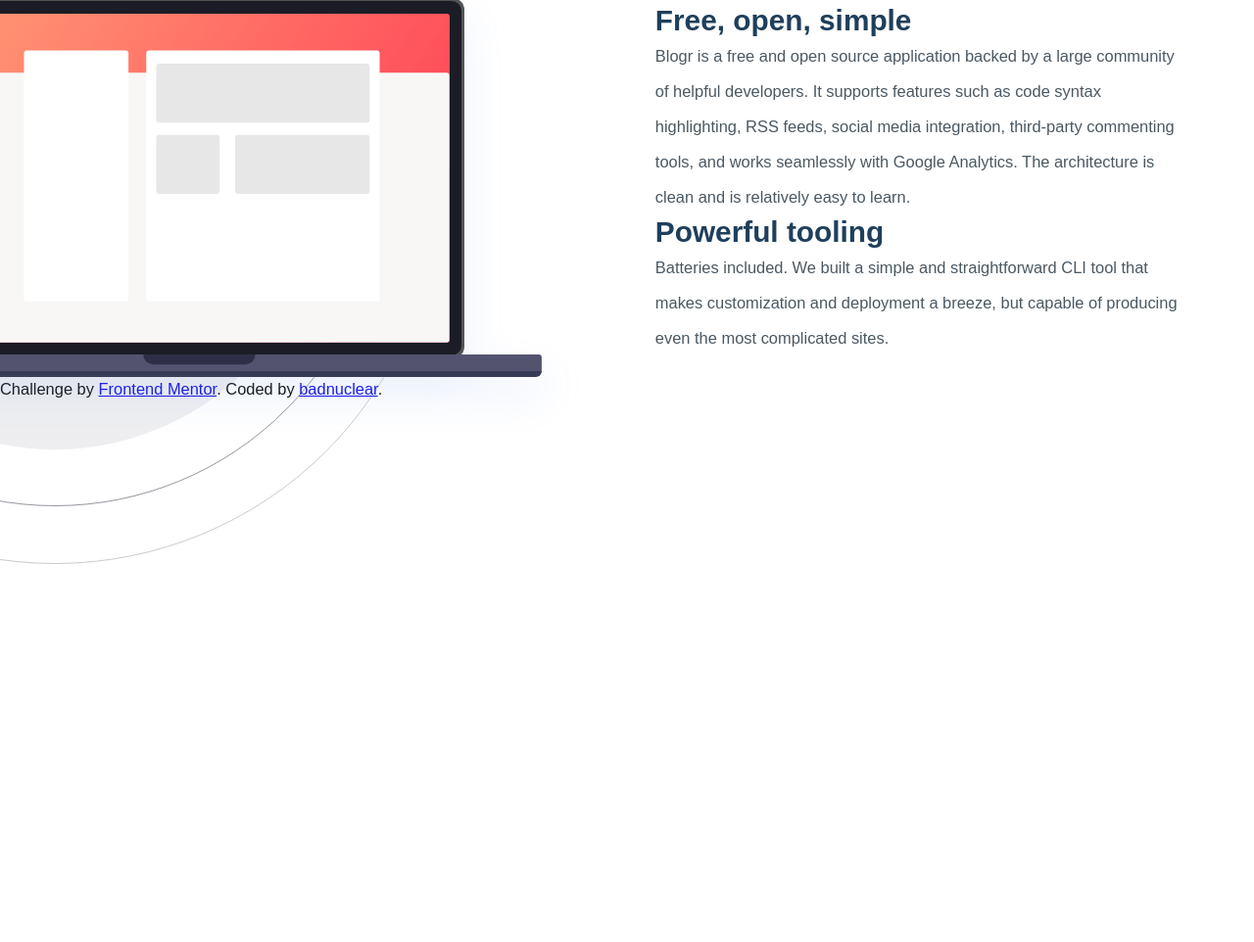
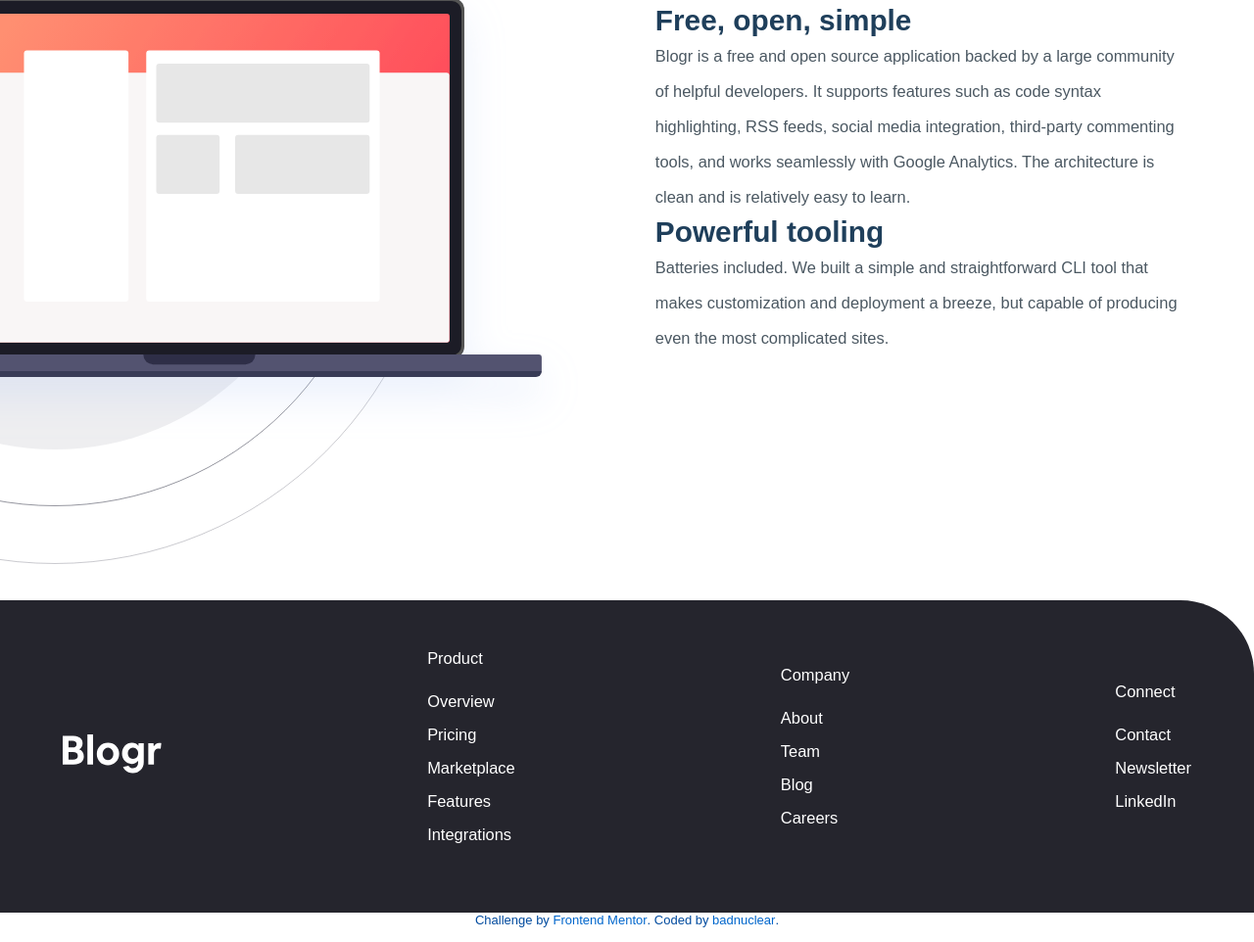
Before and after one commit to badnuclear/blogr-landing-page-main, a plain HTML site: page index.html in a window 1280 px wide. Shown: the part 2118-3080 px from the top of the page at 98% size. Before the commit the page ends 2694 px from the top, so only its background shows below. Drawn offline with Linux system fonts and the light colour scheme; a web font is replaced by a local one.

Commit message:
2022.06.20 footer 마무리

```diff
--- a/index.html
+++ b/index.html
@@ -145,7 +145,36 @@
     </main>
     <footer>
       <div class="footer-container">
-        <div class="footer-flex"></div>
+        <div class="footer-flex">
+          <img src="images/logo.svg" />
+          <div class="footer-product">
+            <ul>
+              <li class="footer-top">Product</li>
+              <li><a href="#">Overview</a></li>
+              <li><a href="#">Pricing</a></li>
+              <li><a href="#">Marketplace</a></li>
+              <li><a href="#">Features</a></li>
+              <li><a href="#">Integrations</a></li>
+            </ul>
+          </div>
+          <div class="footer-company">
+            <ul>
+              <li class="footer-top">Company</li>
+              <li><a href="#">About</a></li>
+              <li><a href="#">Team</a></li>
+              <li><a href="#">Blog</a></li>
+              <li><a href="#">Careers</a></li>
+            </ul>
+          </div>
+          <div class="footer-connect">
+            <ul>
+              <li class="footer-top">Connect</li>
+              <li><a href="#">Contact</a></li>
+              <li><a href="#">Newsletter</a></li>
+              <li><a href="#">LinkedIn</a></li>
+            </ul>
+          </div>
+        </div>
       </div>
 
       <div class="attribution">
--- a/styles.css
+++ b/styles.css
@@ -7,6 +7,7 @@
   --White: hsl(0, 0%, 100%);
   --Very__dark__gray-blue: hsl(237, 17%, 21%);
   --Very__dark__desaturated-blue: hsl(237, 23%, 32%);
+  --Very__dark__black-blue: hsl(240, 10%, 16%);
 }
 * {
   margin: 0;
@@ -285,3 +286,47 @@ h3 {
   max-width: 1200px;
   margin: 0 auto;
 }
+footer {
+  background-color: var(--Very__dark__black-blue);
+  margin-top: 250px;
+  border-top-right-radius: 75px;
+  padding-top: 25px;
+}
+footer .footer-flex {
+  align-items: flex-start;
+  display: flex;
+  position: relative;
+  justify-content: space-between;
+  align-items: center;
+  margin: 25px auto;
+}
+footer ul,
+footer a {
+  list-style: none;
+  color: var(--White);
+  text-decoration: none;
+}
+footer a {
+  display: inline-block;
+  margin-bottom: 15px;
+}
+
+.footer-top {
+  font-weight: 500;
+  margin-bottom: 25px;
+}
+.attribution {
+  position: relative;
+  text-align: center;
+  top: 30px;
+  font-size: 13px;
+  color: #004a9e;
+}
+.attribution a {
+  color: #0066cc;
+  transition: color 0.7s 0s ease;
+  text-decoration: none;
+}
+.attribution a:hover {
+  color: #25564b;
+}
```
